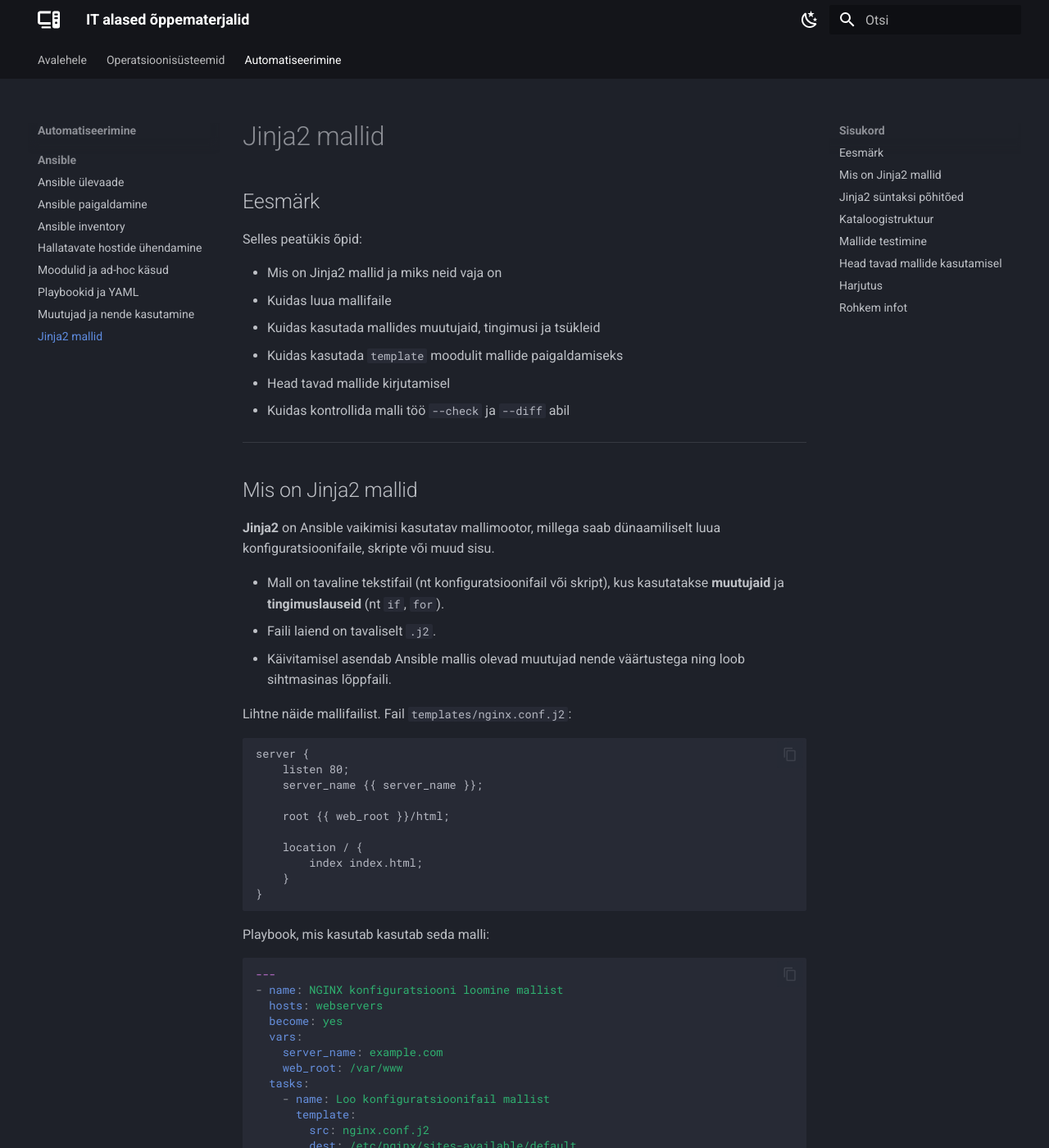
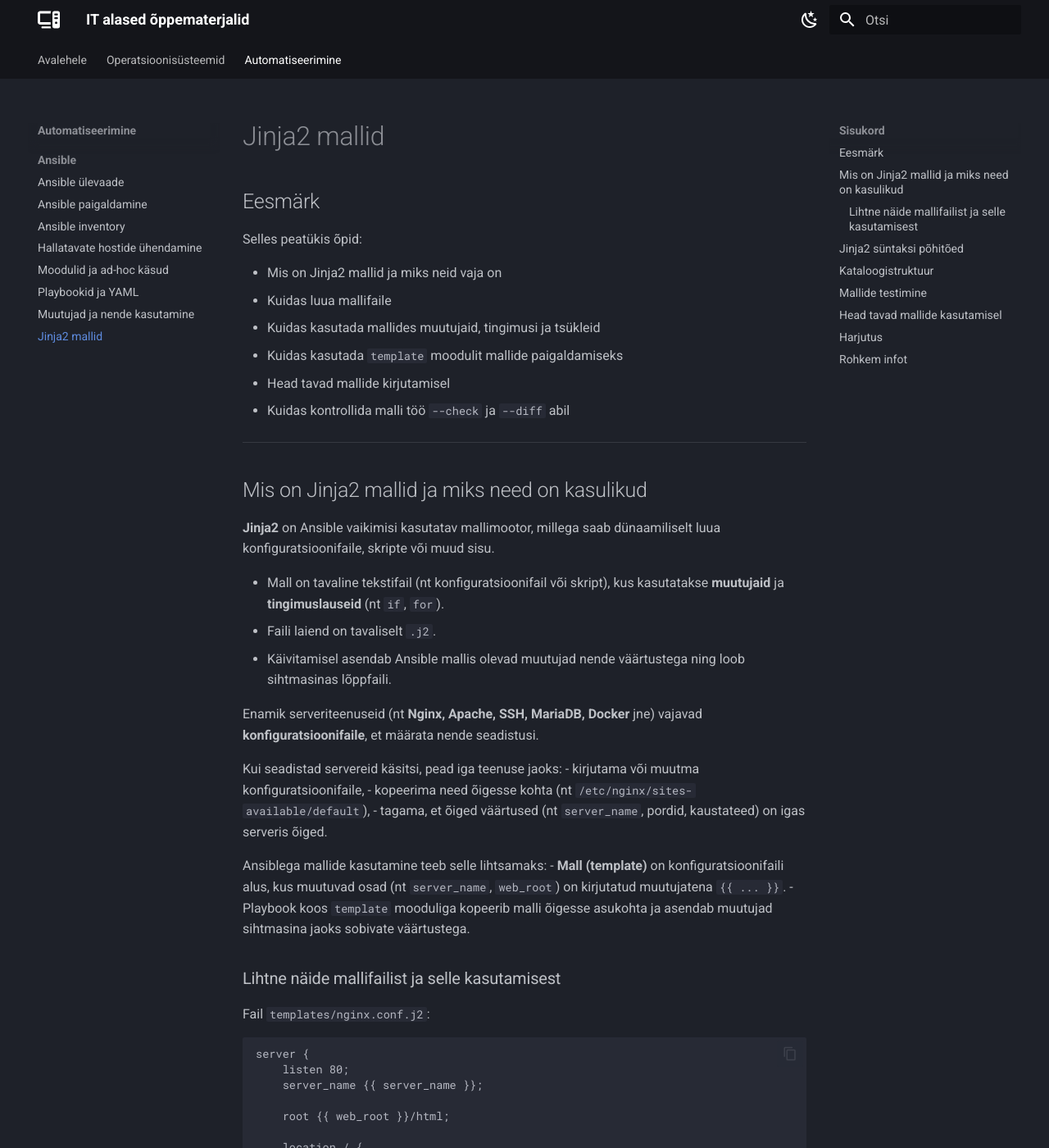
Before and after one commit to priitpaap/priitpaap.github.io, an MkDocs documentation site: the page built from docs/ansible/ansiblejinja2.md, in a window 1280 px wide and 1400 px high. Shown: the whole window at 82% size. Built offline with MkDocs 1.6.1 and Material for MkDocs 9.7.7, drawn with Linux system fonts in a browser that asks for light colours.

Commit message:
Update ansiblejinja2.md

````diff
--- a/docs/ansible/ansiblejinja2.md
+++ b/docs/ansible/ansiblejinja2.md
@@ -13,7 +13,7 @@ Selles peatükis õpid:
 
 ---
 
-## Mis on Jinja2 mallid
+## Mis on Jinja2 mallid ja miks need on kasulikud
 
 **Jinja2** on Ansible vaikimisi kasutatav mallimootor, millega saab dünaamiliselt luua konfiguratsioonifaile, skripte või muud sisu.
 
@@ -21,7 +21,20 @@ Selles peatükis õpid:
 - Faili laiend on tavaliselt `.j2`.
 - Käivitamisel asendab Ansible mallis olevad muutujad nende väärtustega ning loob sihtmasinas lõppfaili.
 
-Lihtne näide mallifailist. Fail `templates/nginx.conf.j2`:
+Enamik serveriteenuseid (nt **Nginx, Apache, SSH, MariaDB, Docker** jne) vajavad **konfiguratsioonifaile**, et määrata nende seadistusi.
+
+Kui seadistad servereid käsitsi, pead iga teenuse jaoks:
+- kirjutama või muutma konfiguratsioonifaile,
+- kopeerima need õigesse kohta (nt `/etc/nginx/sites-available/default`),
+- tagama, et õiged väärtused (nt `server_name`, pordid, kaustateed) on igas serveris õiged.
+
+Ansiblega mallide kasutamine teeb selle lihtsamaks:
+- **Mall (template)** on konfiguratsioonifaili alus, kus muutuvad osad (nt `server_name`, `web_root`) on kirjutatud muutujatena `{{ ... }}`.
+- Playbook koos `template` mooduliga kopeerib malli õigesse asukohta ja asendab muutujad sihtmasina jaoks sobivate väärtustega.
+
+### Lihtne näide mallifailist ja selle kasutamisest
+
+Fail `templates/nginx.conf.j2`:
 
 ```jinja2
 server {
````
